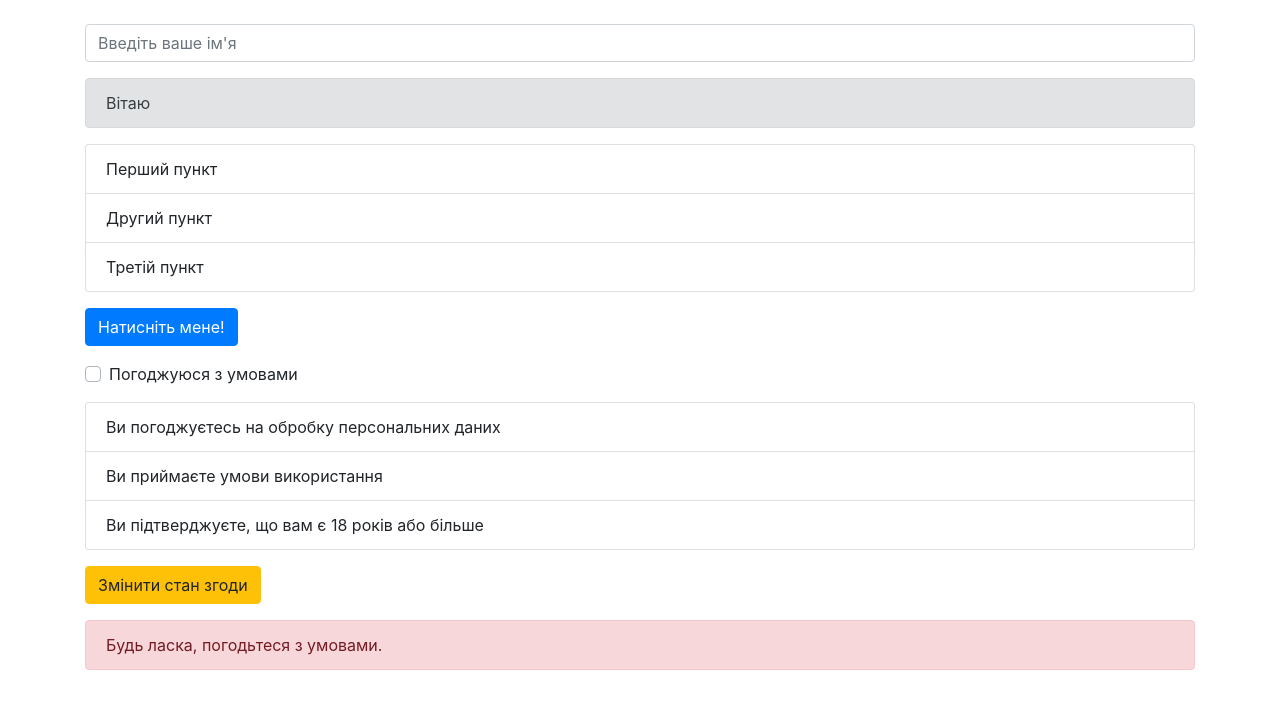
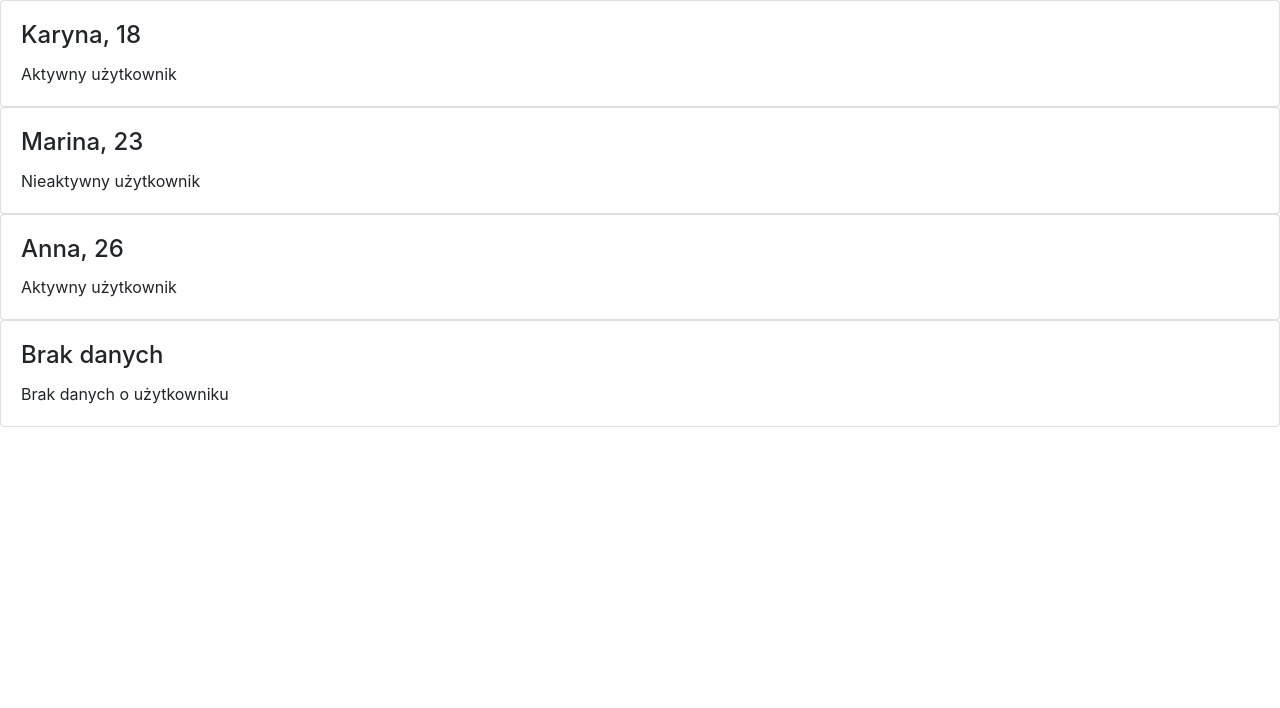
Before and after one commit to Luilaniel/vue, a Vue app: page / in a window 1280 px wide. Shown: the top 708 px of the page. Built offline with nearby package versions, Linux system fonts and the light colour scheme.

Commit message:
Додано компонент UserCard

```diff
--- a/src/App.vue
+++ b/src/App.vue
@@ -1,16 +1,19 @@
 <template>
   <div id="app">
-    <SomeDirectives />
+    <UserCard v-bind="{ name: 'Karyna', age: 18, isActive: true }"/>
+    <UserCard v-bind="{ name: 'Marina', age: 23, isActive: false }"/>
+    <UserCard v-bind="{ name: 'Anna', age: 26, isActive: true }"/>
+    <UserCard />
   </div>
 </template>
 
 <script>
-import SomeDirectives from "@/components/SomeDirectives.vue";
+import UserCard from "@/components/UserCard.vue";
 
 export default {
   name: 'App',
   components: {
-    SomeDirectives
+    UserCard
   }
 }
 </script>
--- a/src/components/SomeDirectives.vue
+++ /dev/null
@@ -1,70 +0,0 @@
-<template>
-  <b-container class="py-4">
-    <b-form-input v-model="name" placeholder="Введіть ваше ім'я" class="mb-3"/>
-    <b-alert :variant="name ? 'success' : 'secondary'" show class="mb-3">
-      {{ name ? `Вітаю, ${name}` : 'Вітаю' }}
-    </b-alert>
-
-    <b-list-group class="mb-3">
-      <b-list-group-item v-for="(item, index) in items" :key="index">
-        {{ item }}
-      </b-list-group-item>
-    </b-list-group>
-
-    <b-button @click="greeting" variant="primary" class="mb-3">
-      Натисніть мене!
-    </b-button>
-
-    <b-form-checkbox v-model="agreed" class="mb-3">
-      Погоджуюся з умовами
-    </b-form-checkbox>
-
-    <b-list-group class="mb-3">
-      <b-list-group-item v-for="(term, index) in terms" :key="'term-' + index">
-        {{ term }}
-      </b-list-group-item>
-    </b-list-group>
-
-    <b-button @click="toggleAgreement" variant="warning" class="mb-3">
-      Змінити стан згоди
-    </b-button>
-
-    <b-alert :variant="agreed ? 'success' : 'danger'" show>
-      {{ agreed ? 'Дякуємо за згоду!' : 'Будь ласка, погодьтеся з умовами.' }}
-    </b-alert>
-  </b-container>
-</template>
-
-<script>
-export default {
-  name: "SomeDirectives",
-  data() {
-    return {
-      name: '',
-      items: ['Перший пункт', 'Другий пункт', 'Третій пункт'],
-      agreed: false,
-      terms: [
-        'Ви погоджуєтесь на обробку персональних даних',
-        'Ви приймаєте умови використання',
-        'Ви підтверджуєте, що вам є 18 років або більше'
-      ]
-    }
-  },
-  methods: {
-    greeting() {
-      this.$bvToast.toast('Вітаю!', {
-        title: 'Привітання',
-        variant: 'info',
-        solid: true
-      });
-    },
-    toggleAgreement() {
-      this.agreed = !this.agreed;
-    }
-  }
-}
-</script>
-
-<style scoped>
-
-</style>
--- /dev/null
+++ b/src/components/UserCard.vue
@@ -0,0 +1,29 @@
+<template>
+  <b-card v-if="hasData" :title="`${ name }, ${ age }`">
+  <b-card-text v-if="isActive">Aktywny użytkownik</b-card-text>
+    <b-card-text v-else>Nieaktywny użytkownik</b-card-text>
+  </b-card>
+  <b-card v-else title="Brak danych">
+    <b-card-text>Brak danych o użytkowniku</b-card-text>
+  </b-card>
+</template>
+
+<script>
+export default {
+  name: "UserCard",
+  props: {
+    name: String,
+    age: Number,
+    isActive: Boolean
+  },
+  computed: {
+    hasData() {
+      return this.name !== undefined && this.age !== undefined && this.isActive !== undefined;
+    }
+  }
+}
+</script>
+
+<style scoped>
+
+</style>
```
